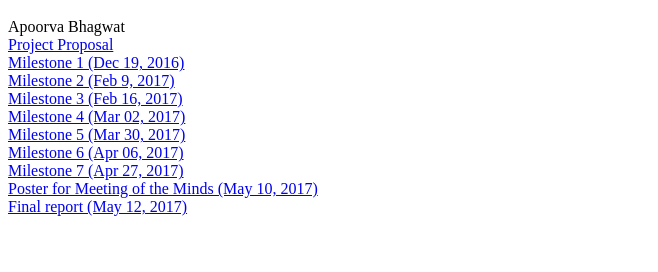
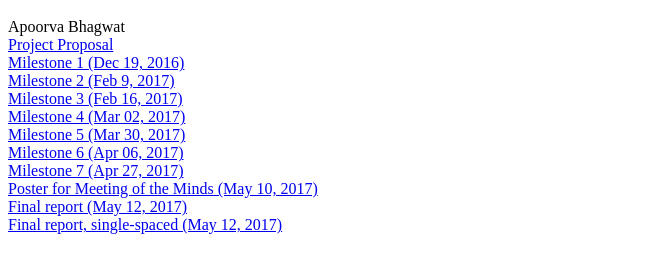
Before and after one commit to abhagwat/abhagwat.github.io, a plain HTML site: page index.html in a window 1280 px wide. Shown: the part 48-320 px from the top of the page, without its empty margins (0-658 px from the left). Drawn offline with Linux system fonts and the light colour scheme.

Commit message:
Adding single-spaced version

```diff
--- a/index.html
+++ b/index.html
@@ -24,5 +24,7 @@
         <br/>
         <a href="paper.pdf">Final report (May 12, 2017)</a>
         <br/>
+        <a href="single-spaced-paper.pdf">Final report, single-spaced (May 12, 2017)</a>
+        <br/>
     </body>
 </html>
```
Also changed, not shown: 1 other file.
